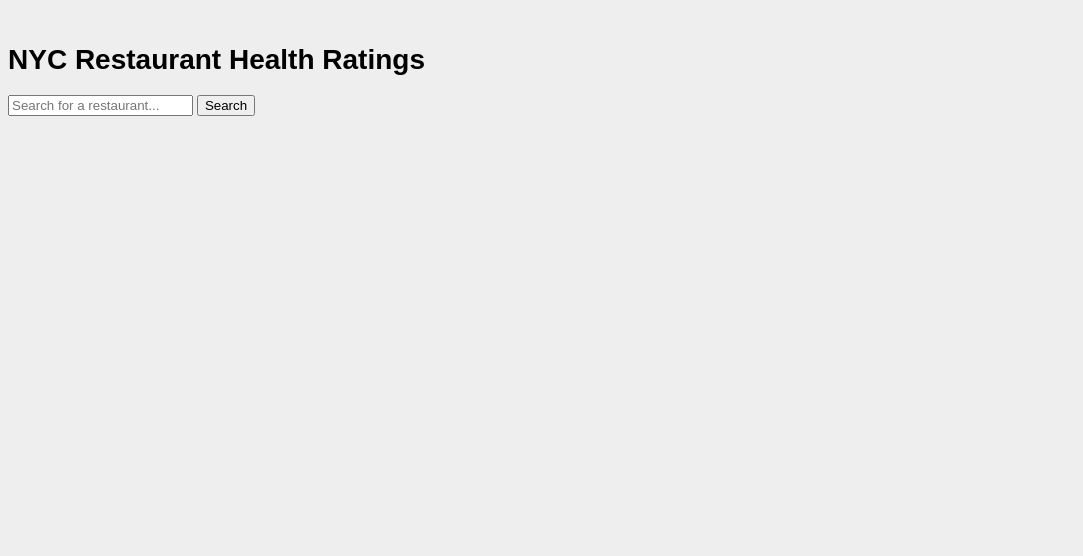
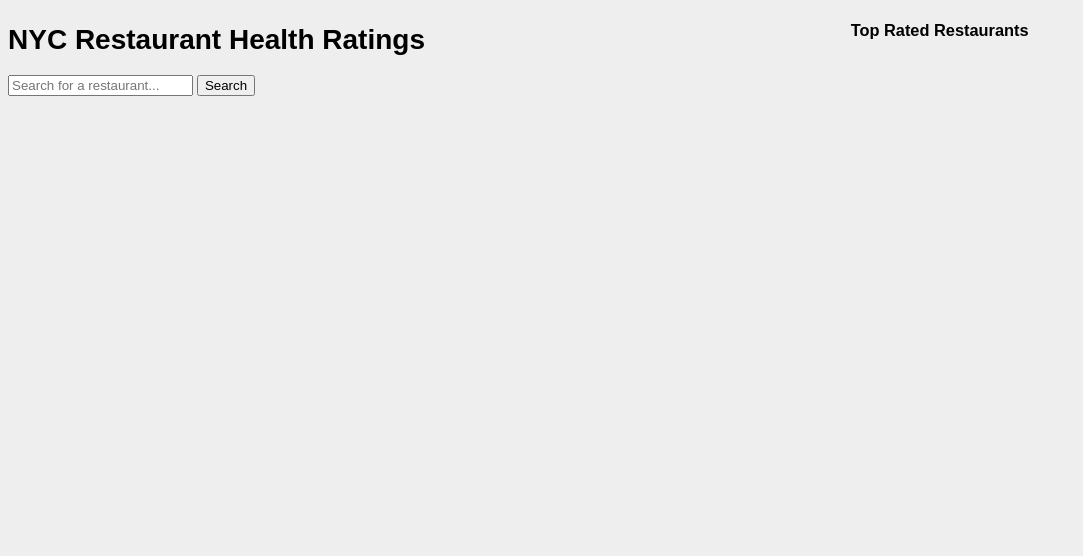
Before and after one commit to HongtaiDu/Du-Yin-project, a Flask app: page / in a window 1280 px wide. Shown: the part 208-764 px from the top of the page, without its empty margins (0-1083 px from the left). Run offline with Flask 3, Linux system fonts and the light colour scheme; data that the repository does not hold is empty.

Commit message:
Added new feature: sideBar rank Updated format, added up functions

```diff
--- a/static/css/global.css
+++ b/static/css/global.css
@@ -144,3 +144,16 @@ em {
 	font-style: normal;
 	color: red;
 }
+
+.flex-container {
+    display: flex;
+    align-items: stretch;
+}
+
+#searchEngine {
+    flex: 2;
+}
+
+#rank {
+    flex: 1;
+}
--- a/static/js/script.js
+++ b/static/js/script.js
@@ -37,3 +37,15 @@ function displayNoResults() {
     let resultsDiv = document.getElementById('results');
     resultsDiv.innerHTML = '<p>No restaurant is in this county</p>';
 }
+
+function displayTopRestaurants() {
+    let sidebarDiv = document.getElementById('rank');
+    sidebarDiv.innerHTML = '<h3>Top Rated Restaurants</h3>';
+
+    for (let i = 0; i < 3; i++) {
+        let restaurant = mockData[i];
+        sidebarDiv.innerHTML += `<p>${i + 1}. ${restaurant.name} - Rating: ${restaurant.rating}</p>`;
+    }
+}
+
+document.addEventListener('DOMContentLoaded', displayTopRestaurants);
--- a/templates/index.html
+++ b/templates/index.html
@@ -11,14 +11,19 @@
 <body>
     <header class="navbar-brand"></header>
 
-    <div class="main">
-        <h1>NYC Restaurant Health Ratings</h1>
-        <input type="text" id="searchInput" placeholder="Search for a restaurant...">
-        <button onclick="searchRestaurants()">Search</button>
+        <div class="flex-container">
+            <div id="searchEngine">
+                <h1>NYC Restaurant Health Ratings</h1>
+                <input type="text" id="searchInput" placeholder="Search for a restaurant...">
+                <button onclick="searchRestaurants()">Search</button>
+            </div>
+            <div id="rank"></div>
+        </div>
+
+    <div class="content-container">
+        <div id="results"></div>
     </div>
 
-    <div id="results">
-    </div>
 
     <!-- get data from app.py in javascript file -->
     <!-- getData() works only in html file since js does not have access to Flask data -->
```
